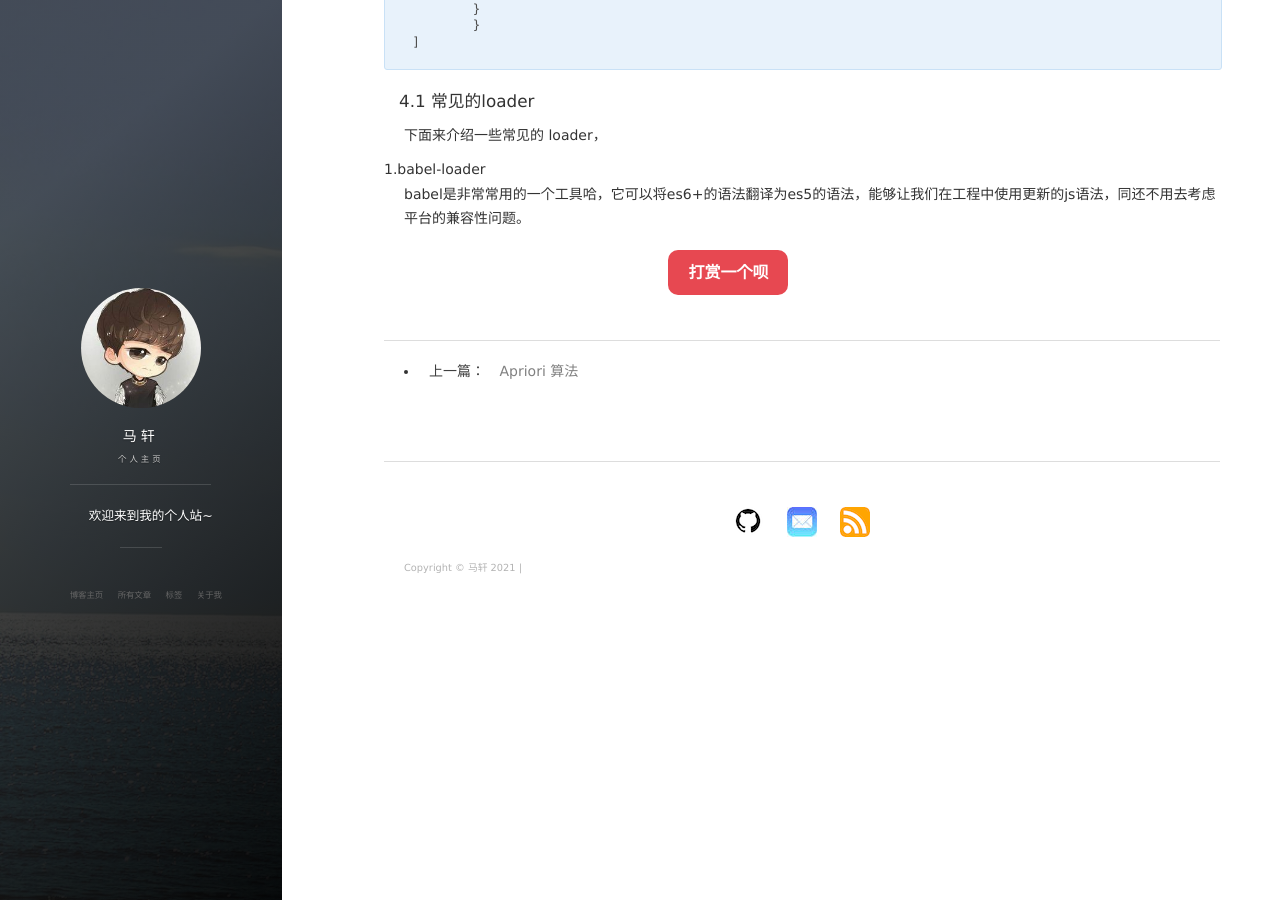
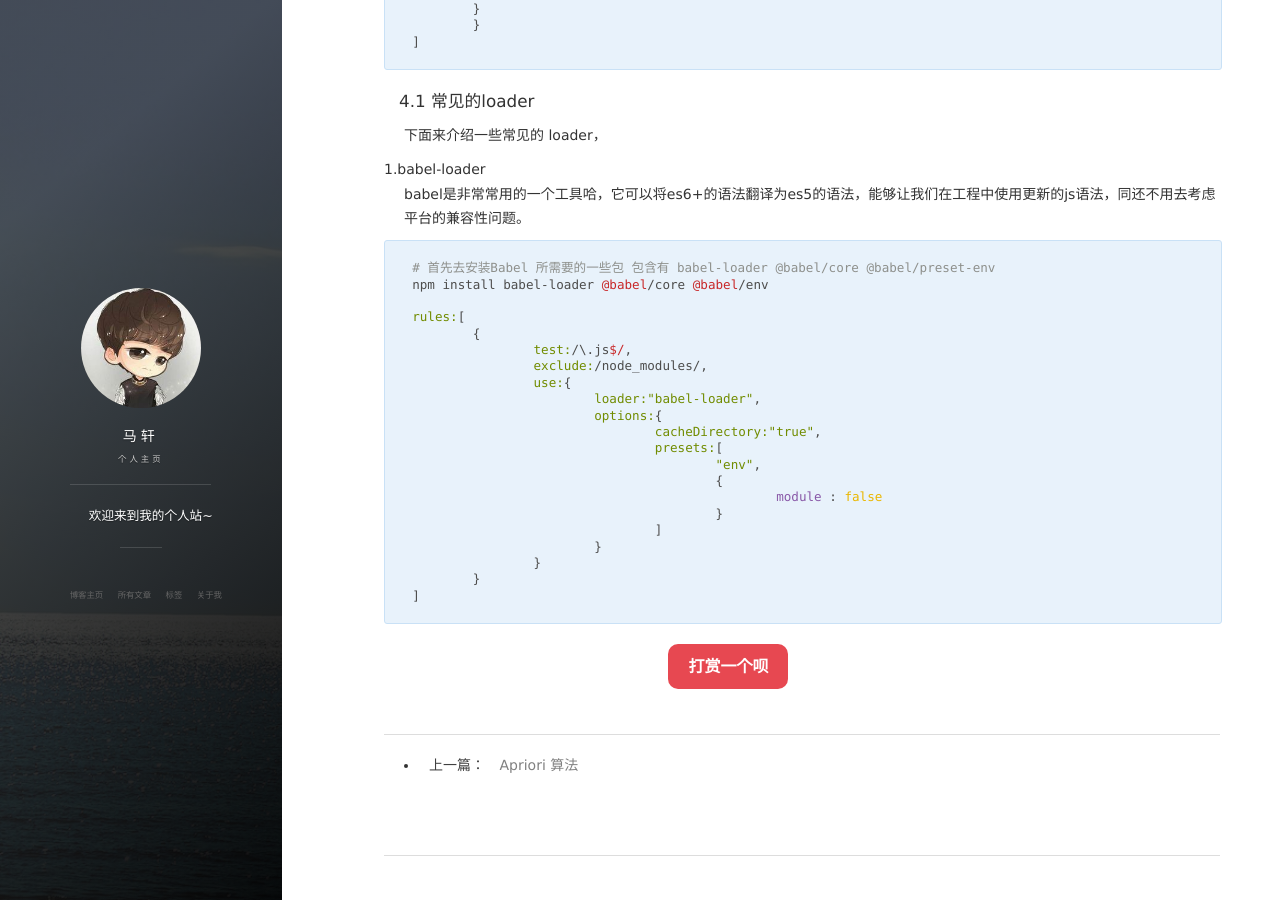
Before and after one commit to basicButtons/basicButtons.github.io, a Jekyll site: the page built from _posts/2021-9-27-webpack.md, in a window 1280 px wide and 900 px high, scrolled down 5037 px. Built offline with Jekyll 4.4.1, drawn with Linux system fonts in a browser that asks for light colours; nearby versions of some CDN libraries; our own code applies the rules of GitHub Pages for plain Markdown files; comment, search, counter and statistics services are not loaded.

Commit message:
add webpack

````diff
--- a/_posts/2021-9-27-webpack.md
+++ b/_posts/2021-9-27-webpack.md
@@ -278,3 +278,27 @@ rules：[
 ##### 1.babel-loader
 
 babel是非常常用的一个工具哈，它可以将es6+的语法翻译为es5的语法，能够让我们在工程中使用更新的js语法，同还不用去考虑平台的兼容性问题。
+
+```
+# 首先去安装Babel 所需要的一些包 包含有 babel-loader @babel/core @babel/preset-env
+npm install babel-loader @babel/core @babel/env
+
+rules:[
+	{
+		test:/\.js$/,
+		exclude:/node_modules/,
+		use:{
+			loader:"babel-loader",
+			options:{
+				cacheDirectory:"true",
+				presets:[
+					"env",
+					{
+						module : false
+					}
+				]
+			}
+		}
+	}
+]
+```
````
